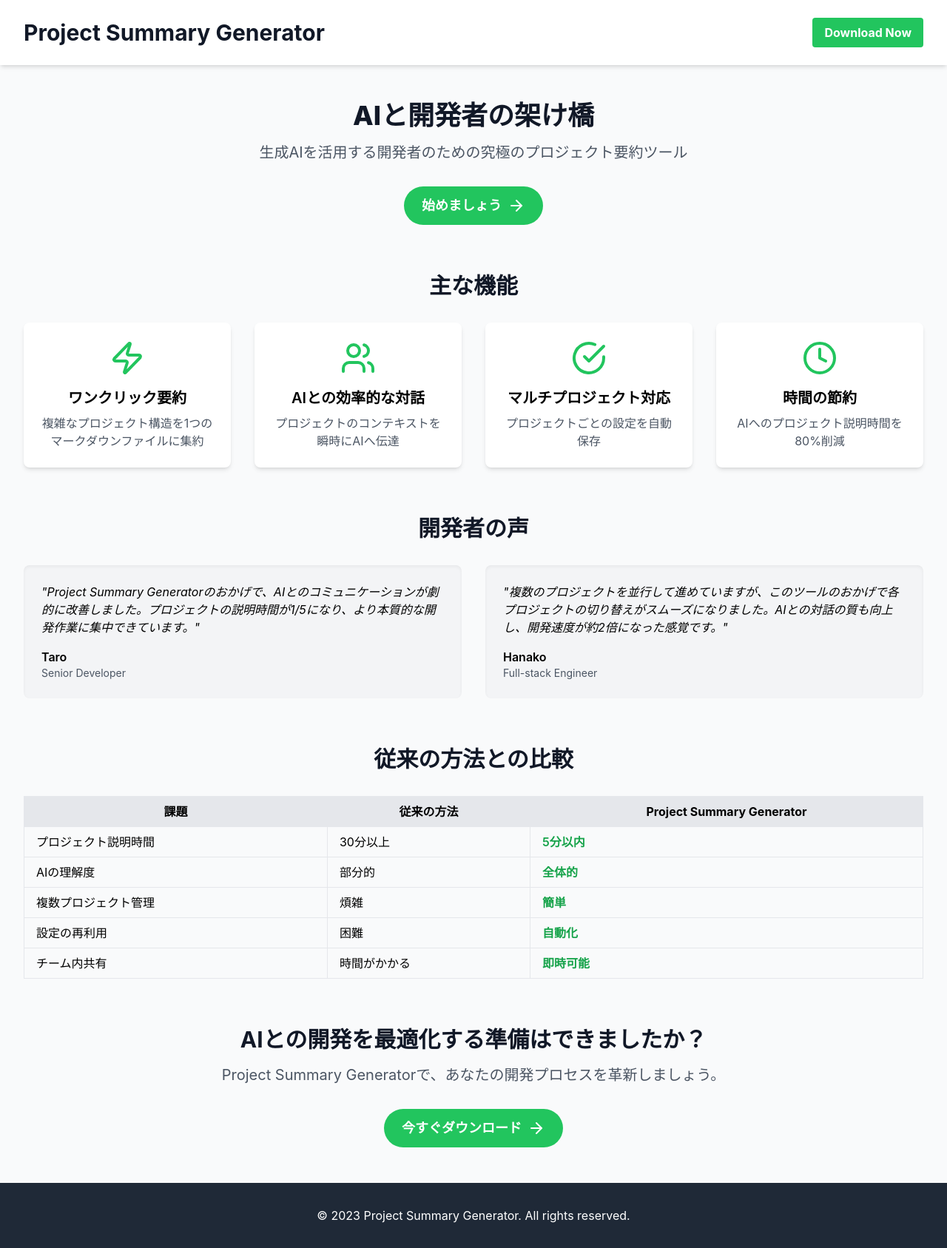
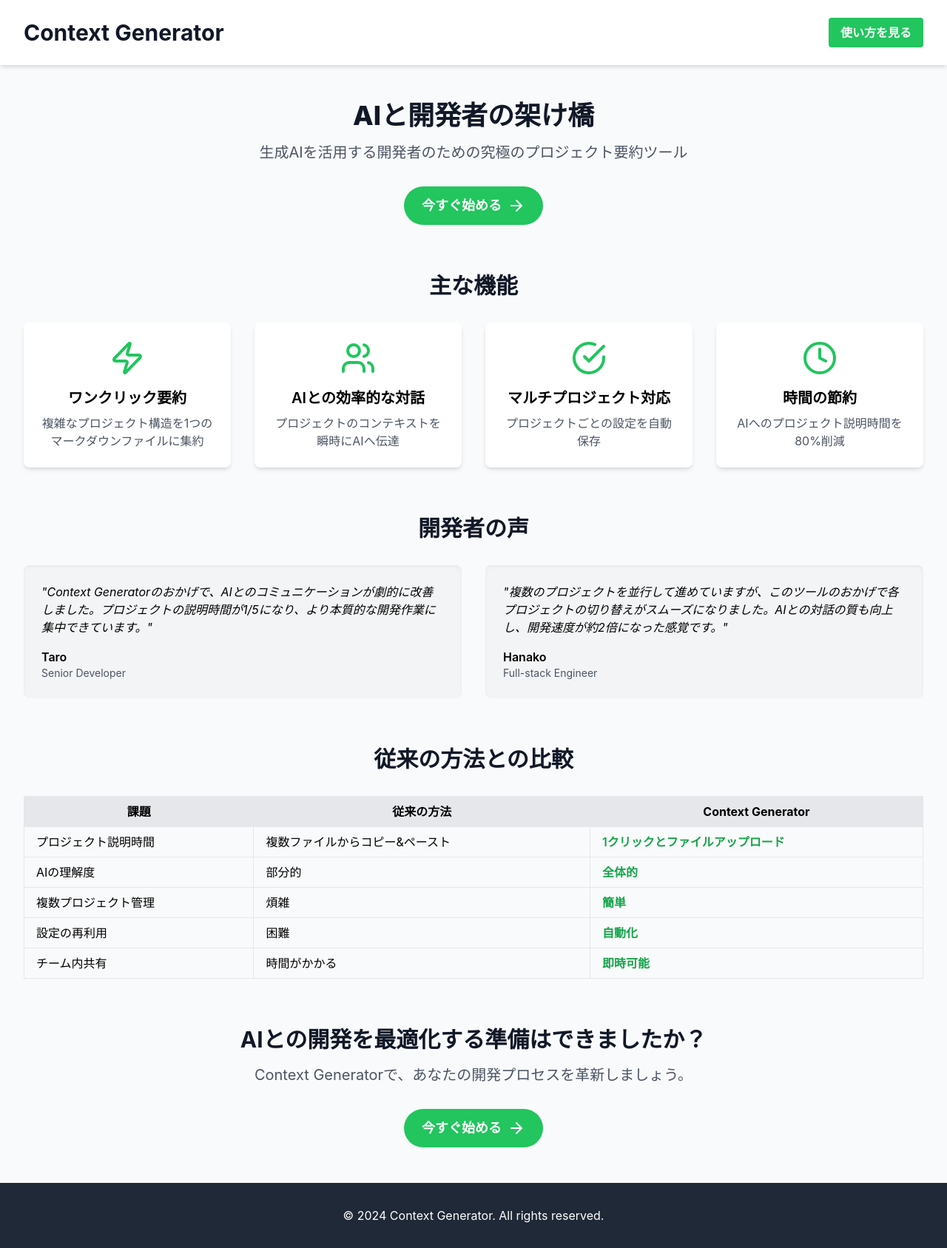
Before and after one commit to noricha-vr/project-summary-generator-web, a React (Create React App) app: page / in a window 1280 px wide. Shown: the whole page at 74% size. Built offline with nearby package versions, Linux system fonts and the light colour scheme.

Commit message:
Update LP

```diff
--- a/src/App.js
+++ b/src/App.js
@@ -1,5 +1,5 @@
-import React from 'react';
-import { ArrowRight, CheckCircle, Users, Clock, Zap } from 'lucide-react';
+import React, { useState } from 'react';
+import { ArrowRight, CheckCircle, Users, Clock, Zap, X } from 'lucide-react';
 
 const Feature = ({ icon: Icon, title, description }) => (
     <div className="flex flex-col items-center p-6 bg-white rounded-lg shadow-md">
@@ -25,14 +25,53 @@
     </tr>
 );
 
+const InstructionPopup = ({ isOpen, onClose }) => {
+    if (!isOpen) return null;
+
+    return (
+        <div className="fixed inset-0 bg-black bg-opacity-50 flex justify-center items-center z-50">
+            <div className="bg-white p-6 rounded-lg shadow-xl max-w-2xl w-full">
+                <div className="flex justify-between items-center mb-4">
+                    <h2 className="text-2xl font-bold">アプリケーションの起動方法</h2>
+                    <button onClick={onClose} className="text-gray-500 hover:text-gray-700">
+                        <X size={24} />
+                    </button>
+                </div>
+                <div className="space-y-4">
+                    <p>以下のコマンドを順番に実行してください：</p>
+                    <pre className="bg-gray-100 p-3 rounded">
+                        {`
+# リポジトリをクローン
+git clone https://github.com/noricha-vr/ProjectSummaryGenerator.git
+
+# プロジェクトディレクトリに移動
+cd ProjectSummaryGenerator
+
+# アプリケーションを起動
+python gui.py
+                        `.trim()}
+                    </pre>
+                    <p>これらのコマンドを実行すると、Project Summary Generatorが起動します。</p>
+                </div>
+            </div>
+        </div>
+    );
+};
+
 export default function App() {
+    const [isPopupOpen, setIsPopupOpen] = useState(false);
+
+    const openPopup = () => setIsPopupOpen(true);
+    const closePopup = () => setIsPopupOpen(false);
+
     return (
         <div className="min-h-screen bg-gray-50">
             <header className="bg-white shadow-md">
                 <div className="max-w-7xl mx-auto py-6 px-4 sm:px-6 lg:px-8 flex justify-between items-center">
-                    <h1 className="text-3xl font-bold text-gray-900">Project Summary Generator</h1>
-                    <a href="#download" className="bg-green-500 hover:bg-green-600 text-white font-bold py-2 px-4 rounded transition duration-300">                        Download Now
-                    </a>
+                    <h1 className="text-3xl font-bold text-gray-900">Context Generator</h1>
+                    <button onClick={openPopup} className="bg-green-500 hover:bg-green-600 text-white font-bold py-2 px-4 rounded transition duration-300">
+                        使い方を見る
+                    </button>
                 </div>
             </header>
 
@@ -44,9 +83,10 @@
                     <p className="text-xl text-gray-600 mb-8">
                         生成AIを活用する開発者のための究極のプロジェクト要約ツール
                     </p>
-                    <a href="#download" className="bg-green-500 hover:bg-green-600 text-white font-bold py-3 px-6 rounded-full text-lg transition duration-300 inline-flex items-center">                        始めましょう
+                    <button onClick={openPopup} className="bg-green-500 hover:bg-green-600 text-white font-bold py-3 px-6 rounded-full text-lg transition duration-300 inline-flex items-center">
+                        今すぐ始める
                         <ArrowRight className="ml-2" />
-                    </a>
+                    </button>
                 </section>
 
                 <section className="mb-16">
@@ -79,7 +119,7 @@
                     <h2 className="text-3xl font-bold text-center text-gray-900 mb-8">開発者の声</h2>
                     <div className="grid md:grid-cols-2 gap-8">
                         <Testimonial
-                            quote="Project Summary Generatorのおかげで、AIとのコミュニケーションが劇的に改善しました。プロジェクトの説明時間が1/5になり、より本質的な開発作業に集中できています。"
+                            quote="Context Generatorのおかげで、AIとのコミュニケーションが劇的に改善しました。プロジェクトの説明時間が1/5になり、より本質的な開発作業に集中できています。"
                             author="Taro"
                             role="Senior Developer"
                         />
@@ -98,11 +138,11 @@
                             <tr className="bg-gray-200">
                                 <th className="border px-4 py-2">課題</th>
                                 <th className="border px-4 py-2">従来の方法</th>
-                                <th className="border px-4 py-2">Project Summary Generator</th>
+                                <th className="border px-4 py-2">Context Generator</th>
                             </tr>
                         </thead>
                         <tbody>
-                            <ComparisonRow feature="プロジェクト説明時間" traditional="30分以上" psg="5分以内" />
+                            <ComparisonRow feature="プロジェクト説明時間" traditional="複数ファイルからコピー&ペースト" psg="1クリックとファイルアップロード" />
                             <ComparisonRow feature="AIの理解度" traditional="部分的" psg="全体的" />
                             <ComparisonRow feature="複数プロジェクト管理" traditional="煩雑" psg="簡単" />
                             <ComparisonRow feature="設定の再利用" traditional="困難" psg="自動化" />
@@ -116,20 +156,22 @@
                         AIとの開発を最適化する準備はできましたか？
                     </h2>
                     <p className="text-xl text-gray-600 mb-8">
-                        Project Summary Generatorで、あなたの開発プロセスを革新しましょう。
+                        Context Generatorで、あなたの開発プロセスを革新しましょう。
                     </p>
-                    <a href="https://github.com/noricha-vr/ProjectSummaryGenerator" className="bg-green-500 hover:bg-green-600 text-white font-bold py-3 px-6 rounded-full text-lg transition duration-300 inline-flex items-center">
-                        今すぐダウンロード
+                    <button onClick={openPopup} className="bg-green-500 hover:bg-green-600 text-white font-bold py-3 px-6 rounded-full text-lg transition duration-300 inline-flex items-center">
+                        今すぐ始める
                         <ArrowRight className="ml-2" />
-                    </a>
+                    </button>
                 </section>
             </main>
 
             <footer className="bg-gray-800 text-white py-8">
                 <div className="max-w-7xl mx-auto px-4 sm:px-6 lg:px-8 text-center">
-                    <p>&copy; 2023 Project Summary Generator. All rights reserved.</p>
+                    <p>&copy; 2024 Context Generator. All rights reserved.</p>
                 </div>
             </footer>
+
+            <InstructionPopup isOpen={isPopupOpen} onClose={closePopup} />
         </div>
     );
 }
```
